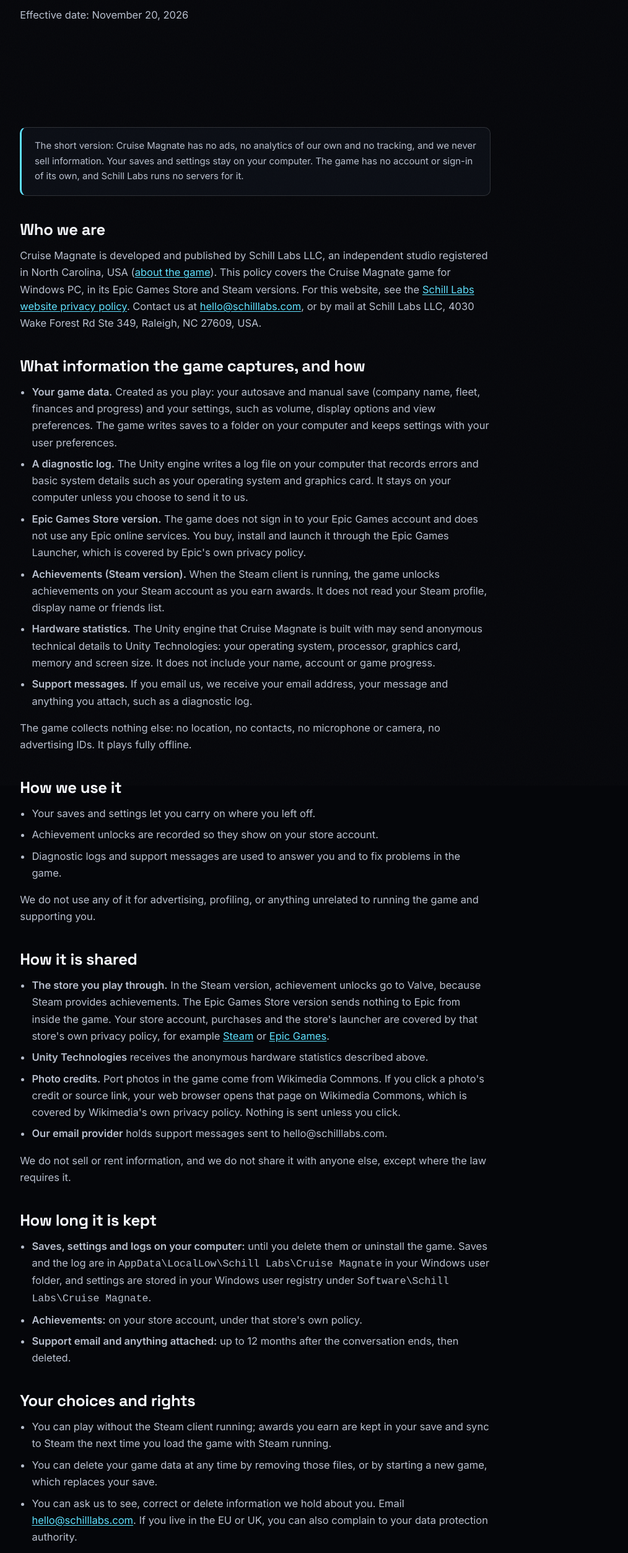
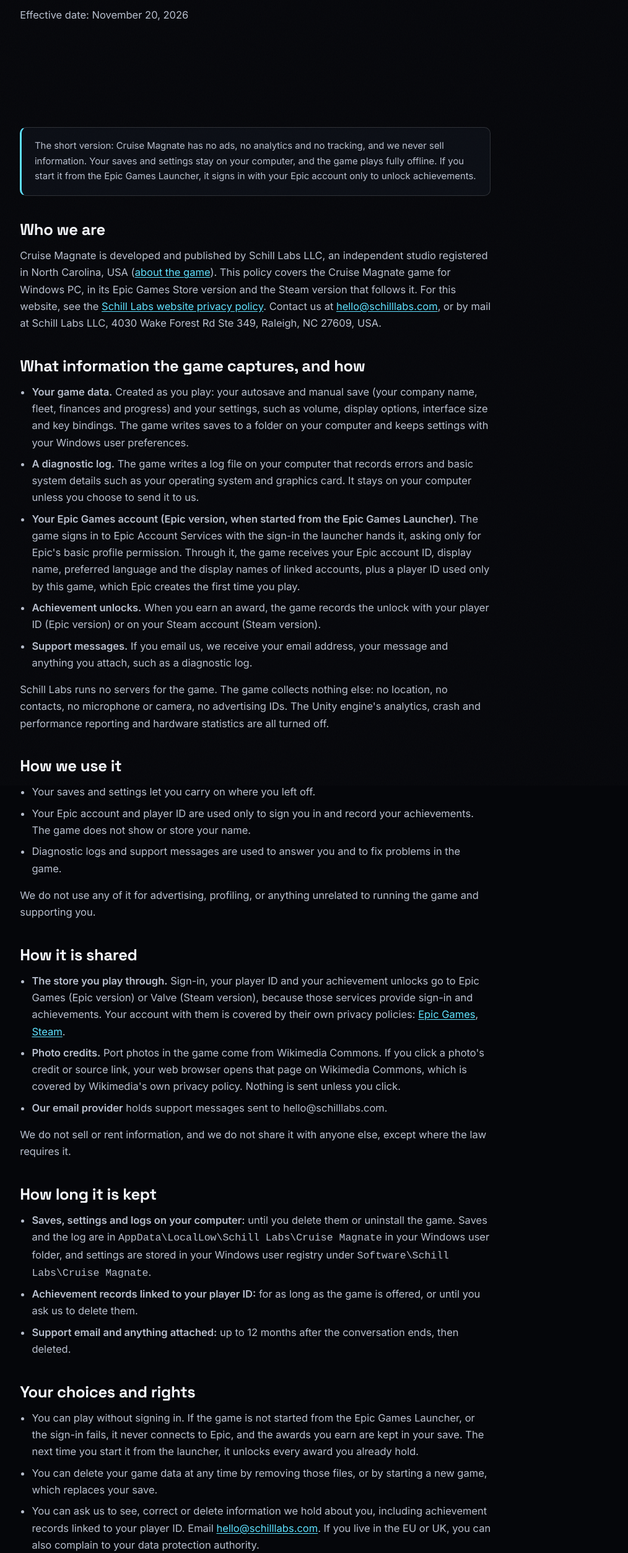
Before and after one commit to Schill-Labs/schill-labs-website, a plain HTML site: page privacy/cruise-magnate/index.html in a window 1280 px wide. Shown: the part 295-2800 px from the top of the page at 62% size, without its empty margins (19-1033 px from the left). Drawn offline with Linux system fonts and the light colour scheme.

Commit message:
Cruise Magnate: match the 1.0.0 Epic release in the game repo
From Schill-Labs/cruise-tycoon release/1.0 (PR 4): Epic Games Store first,
DRM-free, Steam later; 1.0.0 planned for 21 Nov 2026; English only;
rebindable keys, Xbox-layout controller, 85-150% interface size; 907
photos; no AI art ships. Privacy policy now covers the Epic build's sign-in
through Epic Account Services (basic profile) for achievements, and drops
the Unity hardware-statistics line now that it is turned off. Share image
re-cut from the new Epic landscape art that says Cruise Magnate.

Co-Authored-By: Claude Opus 5.5 <noreply@anthropic.com>

```diff
--- a/privacy/cruise-magnate/index.html
+++ b/privacy/cruise-magnate/index.html
@@ -4,7 +4,7 @@
   <meta charset="UTF-8">
   <meta name="viewport" content="width=device-width, initial-scale=1.0">
   <title>Cruise Magnate privacy policy — Schill Labs</title>
-  <meta name="description" content="How Schill Labs' Cruise Magnate handles local saves, settings, Steam achievements, diagnostics and support.">
+  <meta name="description" content="How Schill Labs' Cruise Magnate handles local saves and settings, Epic Games sign-in, achievements, diagnostics and support.">
   <link rel="canonical" href="https://schilllabs.com/privacy/cruise-magnate/">
   <meta name="theme-color" content="#05060A">
   <meta name="robots" content="index, follow">
@@ -12,14 +12,14 @@
   <meta property="og:type" content="website">
   <meta property="og:site_name" content="Schill Labs">
   <meta property="og:title" content="Cruise Magnate privacy policy — Schill Labs">
-  <meta property="og:description" content="How Schill Labs' Cruise Magnate handles local saves, settings, Steam achievements, diagnostics and support.">
+  <meta property="og:description" content="How Schill Labs' Cruise Magnate handles local saves and settings, Epic Games sign-in, achievements, diagnostics and support.">
   <meta property="og:url" content="https://schilllabs.com/privacy/cruise-magnate/">
   <meta property="og:image" content="https://schilllabs.com/assets/img/og/og-home.png">
   <meta property="og:image:width" content="1200">
   <meta property="og:image:height" content="630">
   <meta name="twitter:card" content="summary_large_image">
   <meta name="twitter:title" content="Cruise Magnate privacy policy — Schill Labs">
-  <meta name="twitter:description" content="How Schill Labs' Cruise Magnate handles local saves, settings, Steam achievements, diagnostics and support.">
+  <meta name="twitter:description" content="How Schill Labs' Cruise Magnate handles local saves and settings, Epic Games sign-in, achievements, diagnostics and support.">
   <meta name="twitter:image" content="https://schilllabs.com/assets/img/og/og-home.png">
 
   <link rel="icon" href="/assets/img/favicon.svg" type="image/svg+xml">
@@ -78,34 +78,32 @@
 
     <section class="sec-tight">
       <div class="container"><div class="prose rv">
-        <div class="notice">The short version: Cruise Magnate has no ads, no analytics of our own and no tracking, and we never sell information. Your saves and settings stay on your computer. The game has no account or sign-in of its own, and Schill Labs runs no servers for it.</div>
+        <div class="notice">The short version: Cruise Magnate has no ads, no analytics and no tracking, and we never sell information. Your saves and settings stay on your computer, and the game plays fully offline. If you start it from the Epic Games Launcher, it signs in with your Epic account only to unlock achievements.</div>
 
         <h2>Who we are</h2>
-        <p>Cruise Magnate is developed and published by Schill Labs LLC, an independent studio registered in North Carolina, USA (<a href="/games/cruise-magnate/">about the game</a>). This policy covers the Cruise Magnate game for Windows PC, in its Epic Games Store and Steam versions. For this website, see the <a href="/privacy/">Schill Labs website privacy policy</a>. Contact us at <a href="mailto:hello@schilllabs.com">hello@schilllabs.com</a>, or by mail at Schill Labs LLC, 4030 Wake Forest Rd Ste 349, Raleigh, NC 27609, USA.</p>
+        <p>Cruise Magnate is developed and published by Schill Labs LLC, an independent studio registered in North Carolina, USA (<a href="/games/cruise-magnate/">about the game</a>). This policy covers the Cruise Magnate game for Windows PC, in its Epic Games Store version and the Steam version that follows it. For this website, see the <a href="/privacy/">Schill Labs website privacy policy</a>. Contact us at <a href="mailto:hello@schilllabs.com">hello@schilllabs.com</a>, or by mail at Schill Labs LLC, 4030 Wake Forest Rd Ste 349, Raleigh, NC 27609, USA.</p>
 
         <h2>What information the game captures, and how</h2>
         <ul>
-          <li><strong>Your game data.</strong> Created as you play: your autosave and manual save (company name, fleet, finances and progress) and your settings, such as volume, display options and view preferences. The game writes saves to a folder on your computer and keeps settings with your user preferences.</li>
-          <li><strong>A diagnostic log.</strong> The Unity engine writes a log file on your computer that records errors and basic system details such as your operating system and graphics card. It stays on your computer unless you choose to send it to us.</li>
-          <li><strong>Epic Games Store version.</strong> The game does not sign in to your Epic Games account and does not use any Epic online services. You buy, install and launch it through the Epic Games Launcher, which is covered by Epic's own privacy policy.</li>
-          <li><strong>Achievements (Steam version).</strong> When the Steam client is running, the game unlocks achievements on your Steam account as you earn awards. It does not read your Steam profile, display name or friends list.</li>
-          <li><strong>Hardware statistics.</strong> The Unity engine that Cruise Magnate is built with may send anonymous technical details to Unity Technologies: your operating system, processor, graphics card, memory and screen size. It does not include your name, account or game progress.</li>
+          <li><strong>Your game data.</strong> Created as you play: your autosave and manual save (your company name, fleet, finances and progress) and your settings, such as volume, display options, interface size and key bindings. The game writes saves to a folder on your computer and keeps settings with your Windows user preferences.</li>
+          <li><strong>A diagnostic log.</strong> The game writes a log file on your computer that records errors and basic system details such as your operating system and graphics card. It stays on your computer unless you choose to send it to us.</li>
+          <li><strong>Your Epic Games account (Epic version, when started from the Epic Games Launcher).</strong> The game signs in to Epic Account Services with the sign-in the launcher hands it, asking only for Epic's basic profile permission. Through it, the game receives your Epic account ID, display name, preferred language and the display names of linked accounts, plus a player ID used only by this game, which Epic creates the first time you play.</li>
+          <li><strong>Achievement unlocks.</strong> When you earn an award, the game records the unlock with your player ID (Epic version) or on your Steam account (Steam version).</li>
           <li><strong>Support messages.</strong> If you email us, we receive your email address, your message and anything you attach, such as a diagnostic log.</li>
         </ul>
-        <p>The game collects nothing else: no location, no contacts, no microphone or camera, no advertising IDs. It plays fully offline.</p>
+        <p>Schill Labs runs no servers for the game. The game collects nothing else: no location, no contacts, no microphone or camera, no advertising IDs. The Unity engine's analytics, crash and performance reporting and hardware statistics are all turned off.</p>
 
         <h2>How we use it</h2>
         <ul>
           <li>Your saves and settings let you carry on where you left off.</li>
-          <li>Achievement unlocks are recorded so they show on your store account.</li>
+          <li>Your Epic account and player ID are used only to sign you in and record your achievements. The game does not show or store your name.</li>
           <li>Diagnostic logs and support messages are used to answer you and to fix problems in the game.</li>
         </ul>
         <p>We do not use any of it for advertising, profiling, or anything unrelated to running the game and supporting you.</p>
 
         <h2>How it is shared</h2>
         <ul>
-          <li><strong>The store you play through.</strong> In the Steam version, achievement unlocks go to Valve, because Steam provides achievements. The Epic Games Store version sends nothing to Epic from inside the game. Your store account, purchases and the store's launcher are covered by that store's own privacy policy, for example <a href="https://store.steampowered.com/privacy_agreement/">Steam</a> or <a href="https://legal.epicgames.com/epicgames/privacy-policy">Epic Games</a>.</li>
-          <li><strong>Unity Technologies</strong> receives the anonymous hardware statistics described above.</li>
+          <li><strong>The store you play through.</strong> Sign-in, your player ID and your achievement unlocks go to Epic Games (Epic version) or Valve (Steam version), because those services provide sign-in and achievements. Your account with them is covered by their own privacy policies: <a href="https://legal.epicgames.com/epicgames/privacy-policy">Epic Games</a>, <a href="https://store.steampowered.com/privacy_agreement/">Steam</a>.</li>
           <li><strong>Photo credits.</strong> Port photos in the game come from Wikimedia Commons. If you click a photo's credit or source link, your web browser opens that page on Wikimedia Commons, which is covered by Wikimedia's own privacy policy. Nothing is sent unless you click.</li>
           <li><strong>Our email provider</strong> holds support messages sent to hello@schilllabs.com.</li>
         </ul>
@@ -114,22 +112,22 @@
         <h2>How long it is kept</h2>
         <ul>
           <li><strong>Saves, settings and logs on your computer:</strong> until you delete them or uninstall the game. Saves and the log are in <code>AppData\LocalLow\Schill Labs\Cruise Magnate</code> in your Windows user folder, and settings are stored in your Windows user registry under <code>Software\Schill Labs\Cruise Magnate</code>.</li>
-          <li><strong>Achievements:</strong> on your store account, under that store's own policy.</li>
+          <li><strong>Achievement records linked to your player ID:</strong> for as long as the game is offered, or until you ask us to delete them.</li>
           <li><strong>Support email and anything attached:</strong> up to 12 months after the conversation ends, then deleted.</li>
         </ul>
 
         <h2>Your choices and rights</h2>
         <ul>
-          <li>You can play without the Steam client running; awards you earn are kept in your save and sync to Steam the next time you load the game with Steam running.</li>
+          <li>You can play without signing in. If the game is not started from the Epic Games Launcher, or the sign-in fails, it never connects to Epic, and the awards you earn are kept in your save. The next time you start it from the launcher, it unlocks every award you already hold.</li>
           <li>You can delete your game data at any time by removing those files, or by starting a new game, which replaces your save.</li>
-          <li>You can ask us to see, correct or delete information we hold about you. Email <a href="mailto:hello@schilllabs.com">hello@schilllabs.com</a>. If you live in the EU or UK, you can also complain to your data protection authority.</li>
+          <li>You can ask us to see, correct or delete information we hold about you, including achievement records linked to your player ID. Email <a href="mailto:hello@schilllabs.com">hello@schilllabs.com</a>. If you live in the EU or UK, you can also complain to your data protection authority.</li>
         </ul>
 
         <h2>Children</h2>
         <p>Cruise Magnate is made for a general audience and is not directed at children under 13. We do not knowingly collect personal information from children. If you believe a child has sent us personal information, contact us and we will delete it.</p>
 
         <h2>Changes to this policy</h2>
-        <p>If the game's data practices change, for example if a store version adds sign-in or online features, we will update this page and its effective date before that version ships.</p>
+        <p>If the game's data practices change, we will update this page and its effective date before the change ships.</p>
       </div></div>
     </section>
   </main>
```
Also changed, not shown: about/index.html (+1 -1 lines), games/cruise-magnate/index.html (+10 -6 lines), games/index.html (+1 -1 lines), assets/img/games/cruise-magnate/og.jpg.
